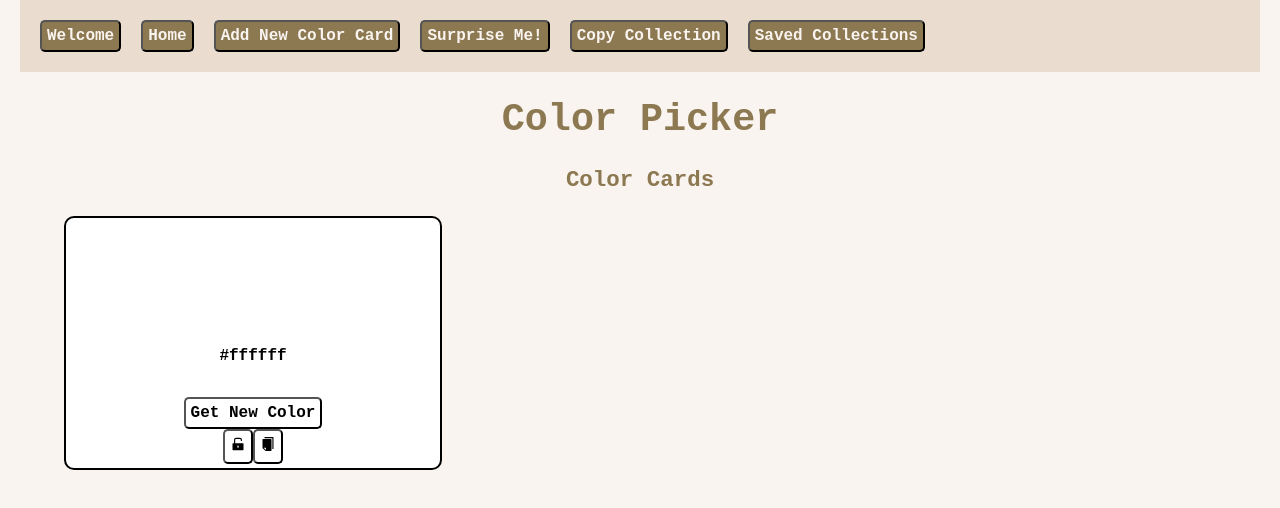
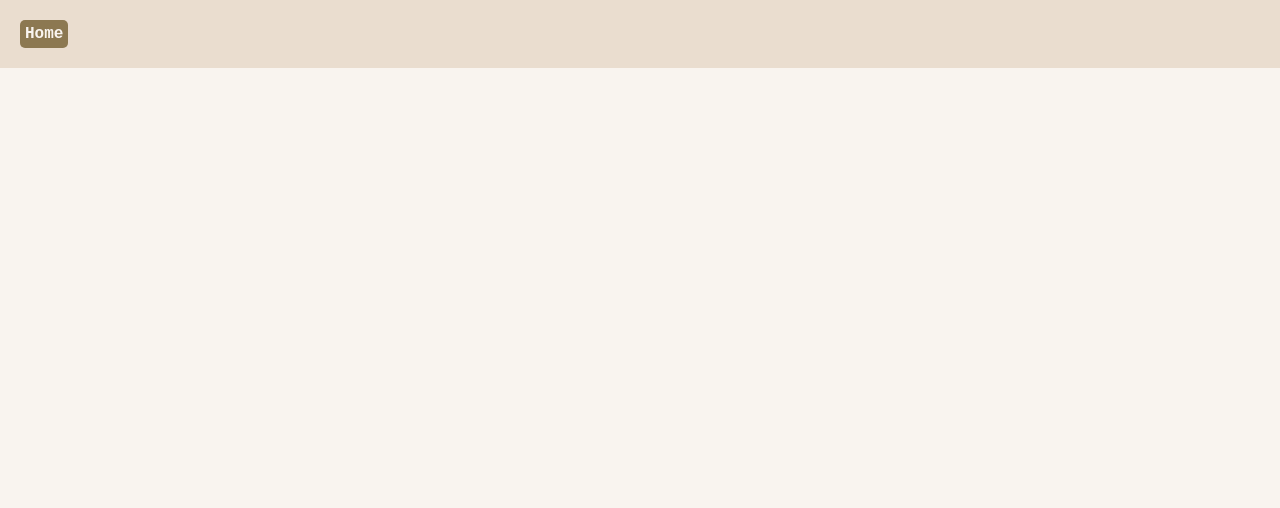
Before and after one commit to lauble/color-picker, a React (Create React App) app: page /collection in a window 1280 px wide. Shown: the top 508 px of the page. Built offline with nearby package versions, Linux system fonts and the light colour scheme.

Commit message:
nav link to home and collection functional

```diff
--- a/src/App.css
+++ b/src/App.css
@@ -42,12 +42,14 @@ body {
   flex-direction: column;
   justify-content: flex-end;
   align-items: center;
+  box-shadow: 2px 2px black;
 }
 
-button {
+button, .nav-link {
   font-family: 'Courier New', Courier, monospace;
   font-size: medium;
   font-weight: bold;
+  text-decoration: none;
   width: fit-content;
   padding: 5px;
   border-radius: 5px;
--- a/src/App.js
+++ b/src/App.js
@@ -3,6 +3,7 @@ import { useState } from 'react';
 import ColorCard from './components/ColorCard';
 import Modal from 'react-modal';
 import { AiFillUnlock, AiFillLock, AiFillCopy } from 'react-icons/ai';
+import { NavLink } from 'react-router-dom';
 
 // const hexcode = document.getElementById('hexcode');
 // console.log(hexcode);
@@ -49,11 +50,13 @@ function App() {
         <button id="instructions-btn" onClick={openModal}>
           Welcome
         </button>
-        <button>Home</button>
+        <NavLink className="nav-link" to="/" end>
+          Home
+        </NavLink>
         <button onClick={onAddBtnClick}>Add New Color Card</button>
         <button onClick={generateColors}>Surprise Me!</button>
         <button>Copy Collection</button>
-        <button>Saved Collections</button>
+        <NavLink className="nav-link" to="/collection">My Collection</NavLink>
       </div>
       <Modal
         isOpen={modalOpen}
--- /dev/null
+++ b/src/components/Collection.js
@@ -0,0 +1,14 @@
+import React from 'react';
+import { NavLink } from 'react-router-dom';
+
+export default function Collection() {
+  return (
+    <div>
+      <div id="nav">
+        <NavLink className="nav-link" to="/" end>
+          Home
+        </NavLink>
+      </div>
+    </div>
+  );
+}
```
Also changed, not shown: src/index.js (+17 -5 lines).
